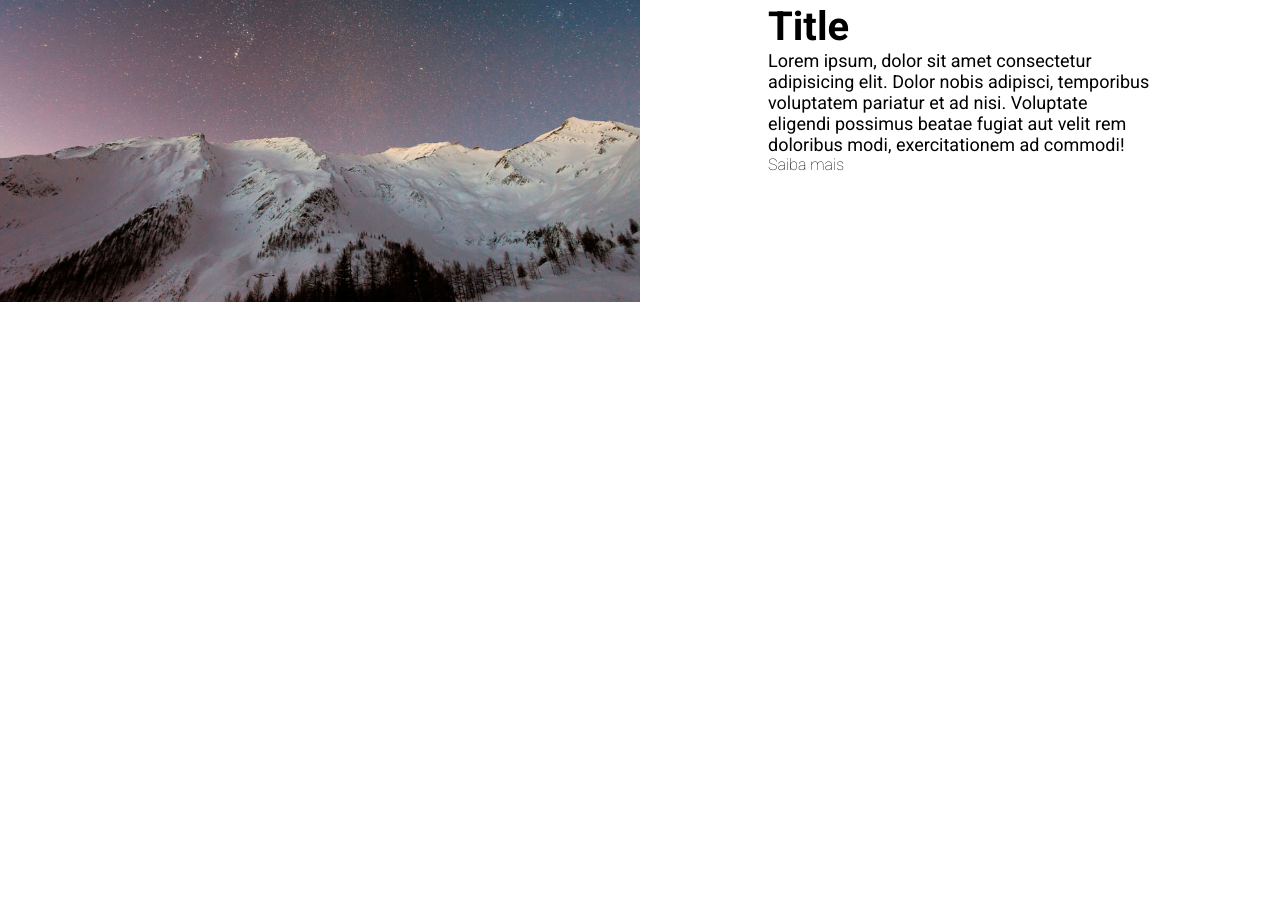
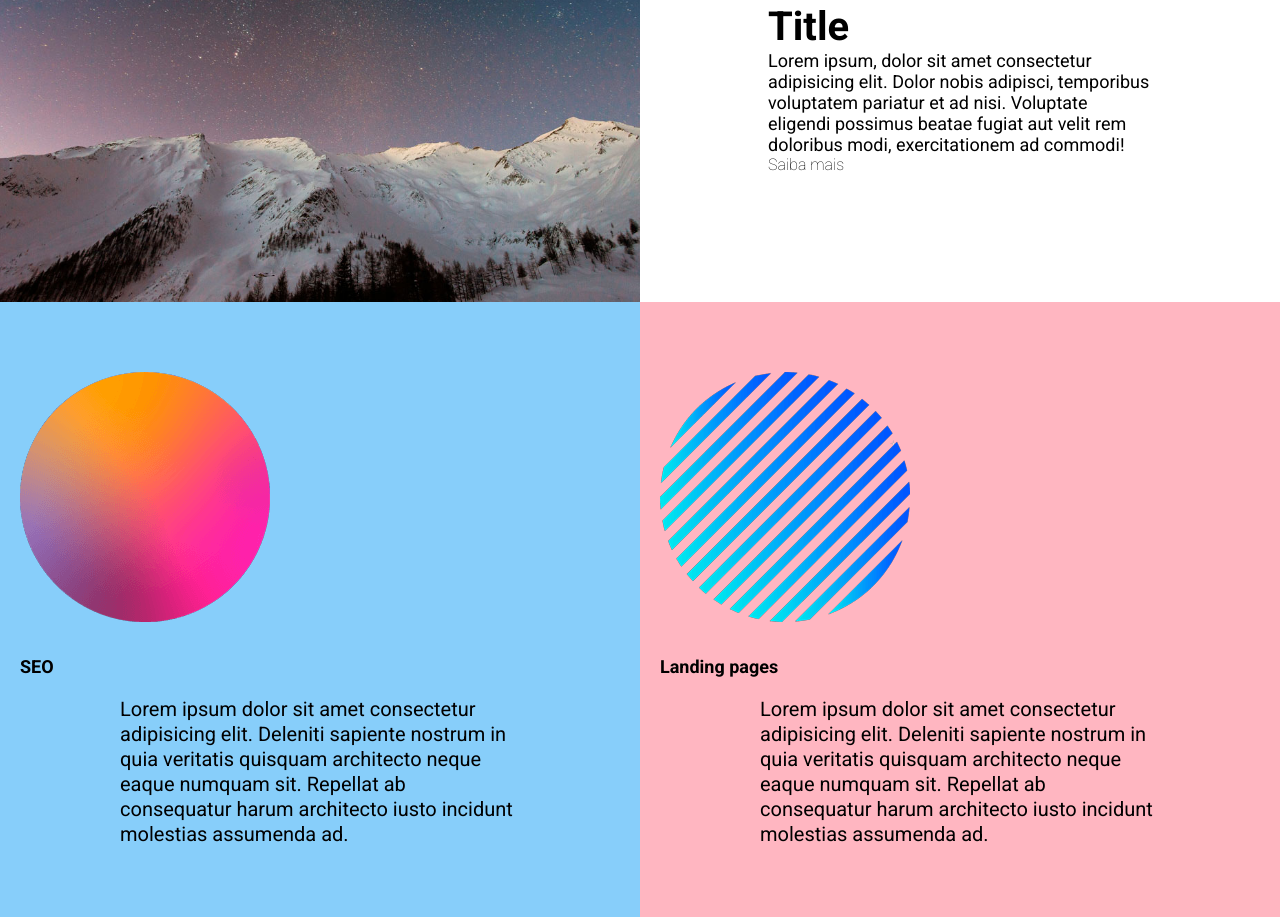
Before and after one commit to Daniel-maycon/landing-page-com-grid-agencia, a plain HTML site: page index.html in a window 1280 px wide. Shown: the part 1339-2256 px from the top of the page. Before the commit the page ends 1641 px from the top, so only its background shows below. Drawn offline with Linux system fonts and the light colour scheme.

Commit message:
Finalizada a seção de serviços e sua estilização

```diff
--- a/index.html
+++ b/index.html
@@ -59,9 +59,23 @@
         </div>
     </section>
 
-    <section class="services">
+<section class="services">
+    <div class="service">
+        <img src="./src/images/bolinha1.png" alt="bolinha 1">
+        <div class="service-info">
+            <h3>SEO</h3>
+            <p>Lorem ipsum dolor sit amet consectetur adipisicing elit. Deleniti sapiente nostrum in quia veritatis quisquam architecto neque eaque numquam sit. Repellat ab consequatur harum architecto iusto incidunt molestias assumenda ad.</p>
+        </div>
+    </div>
 
-    </section>
+    <div class="service">
+        <img src="./src/images/bolinha2.png" alt="bolinha 2">
+        <div class="service-info">
+            <h3>Landing pages</h3>
+            <p>Lorem ipsum dolor sit amet consectetur adipisicing elit. Deleniti sapiente nostrum in quia veritatis quisquam architecto neque eaque numquam sit. Repellat ab consequatur harum architecto iusto incidunt molestias assumenda ad.</p>
+        </div>
+    </div>
+</section>
 
     <section class="projects">
 
--- a/src/css/style.css
+++ b/src/css/style.css
@@ -127,8 +127,51 @@ body {
 /* .services */
 .services {
     grid-area: services;
+    display: grid;
+    grid-template-columns: 1fr 1fr;
 }
-/* .projects */
+.services h2 {
+    font-size: 4rem;
+    font-weight: 700;
+        text-align: center;
+
+}
+
+.services .service{
+    padding: 70px 20px;
+}
+
+.services .service img{
+    width: 250px;
+    margin-bottom: 30px;
+}
+
+.services .service h3{
+    font-size: 1.8rem;
+    font-weight: 700;
+}
+
+.services .service p{
+    font-size: 2rem;
+    font-weight: 400;
+    max-width: 400px;
+    margin: 20px auto 0;
+    line-height: 25px;
+}
+
+.services .service:nth-child(1){
+    background-color: lightskyblue;
+}
+
+.services .service:nth-child(2){
+    background-color: lightpink;
+}
+
+@media (max-width: 425px) {
+    .services {
+        grid-template-columns: 1fr;
+    }
+}
 .projects {
     grid-area: projects;
 }
```
